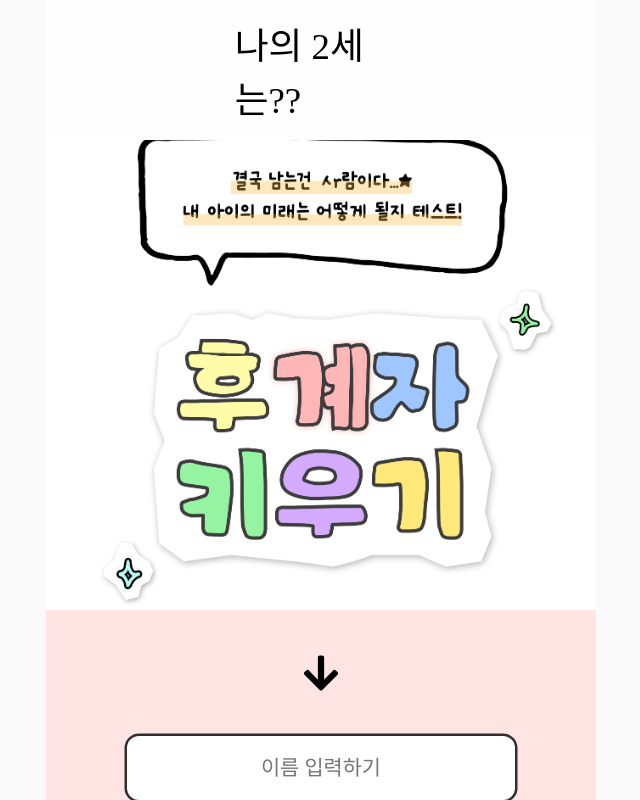
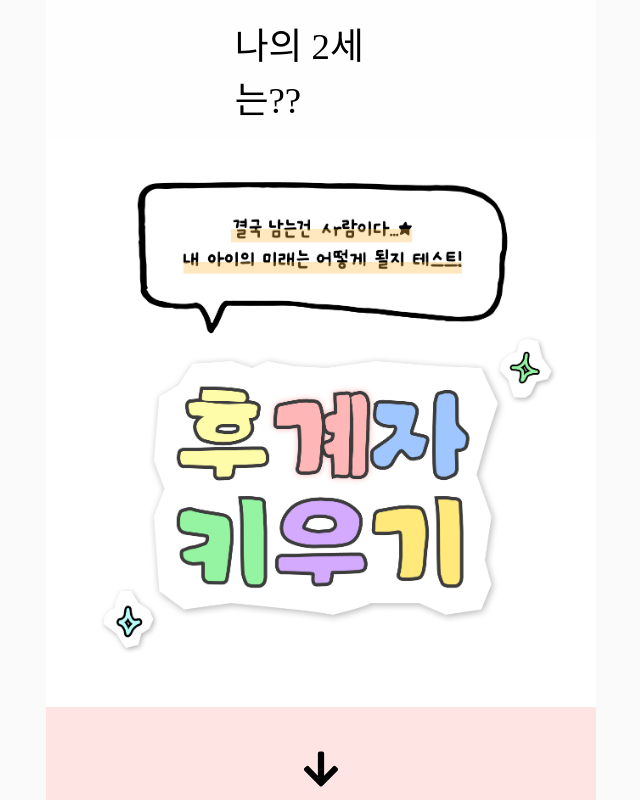
Before and after one commit to ds5105119/Skrr, a Next.js app: page / in a window 1280 px wide. Shown: the top 800 px of the page, without its empty margins (319-959 px from the left). Built offline with nearby package versions, Linux system fonts and the light colour scheme; a web font is replaced by a local one.

Commit message:
change aspect-ratio

```diff
--- a/src/app/page.module.css
+++ b/src/app/page.module.css
@@ -14,7 +14,7 @@
 .title {
     width: 100%;
     height: auto;
-    aspect-ratio: 1.169;
+    aspect-ratio: 0.97;
     position: relative;
     background-color: white;
 }
```
